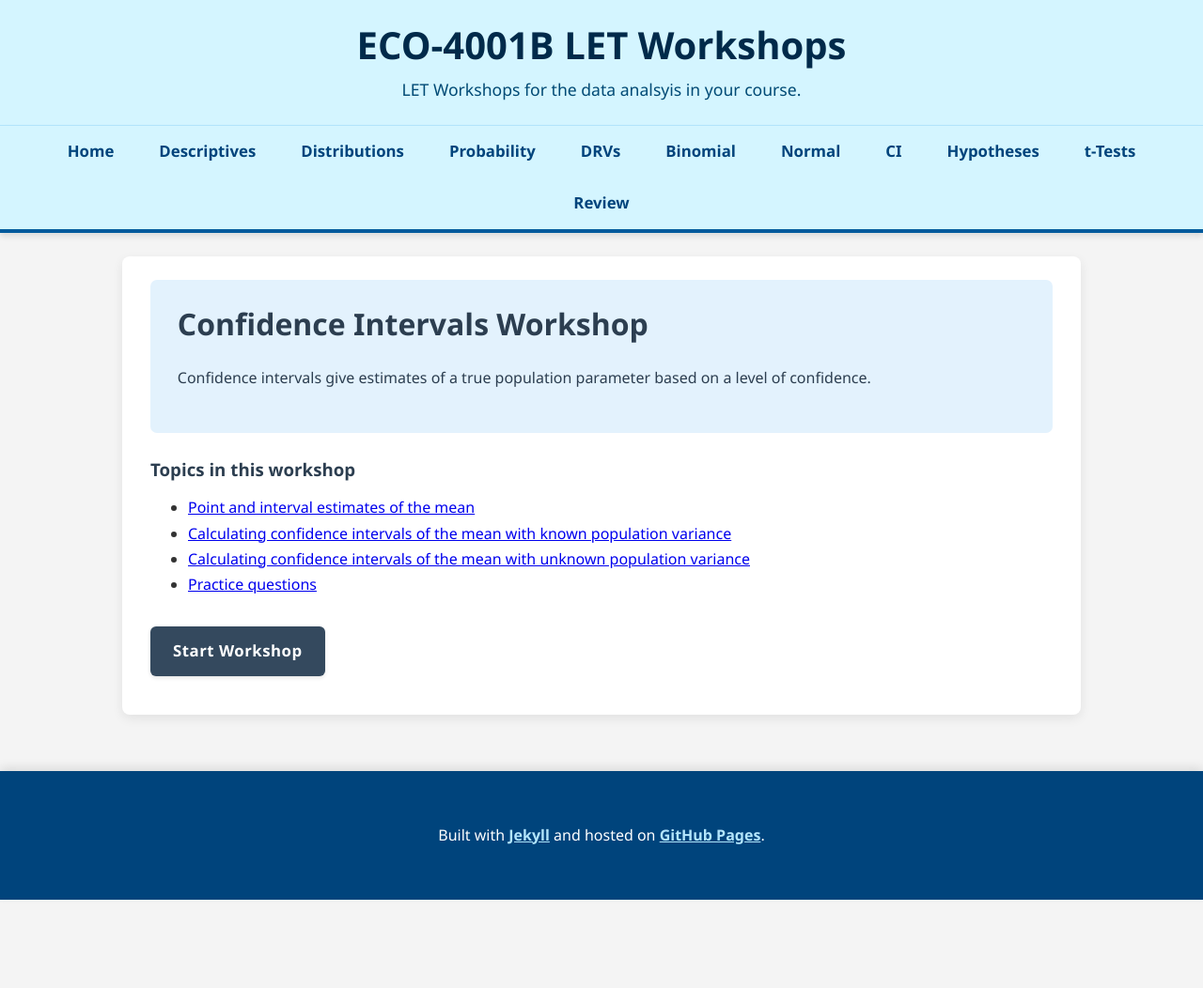
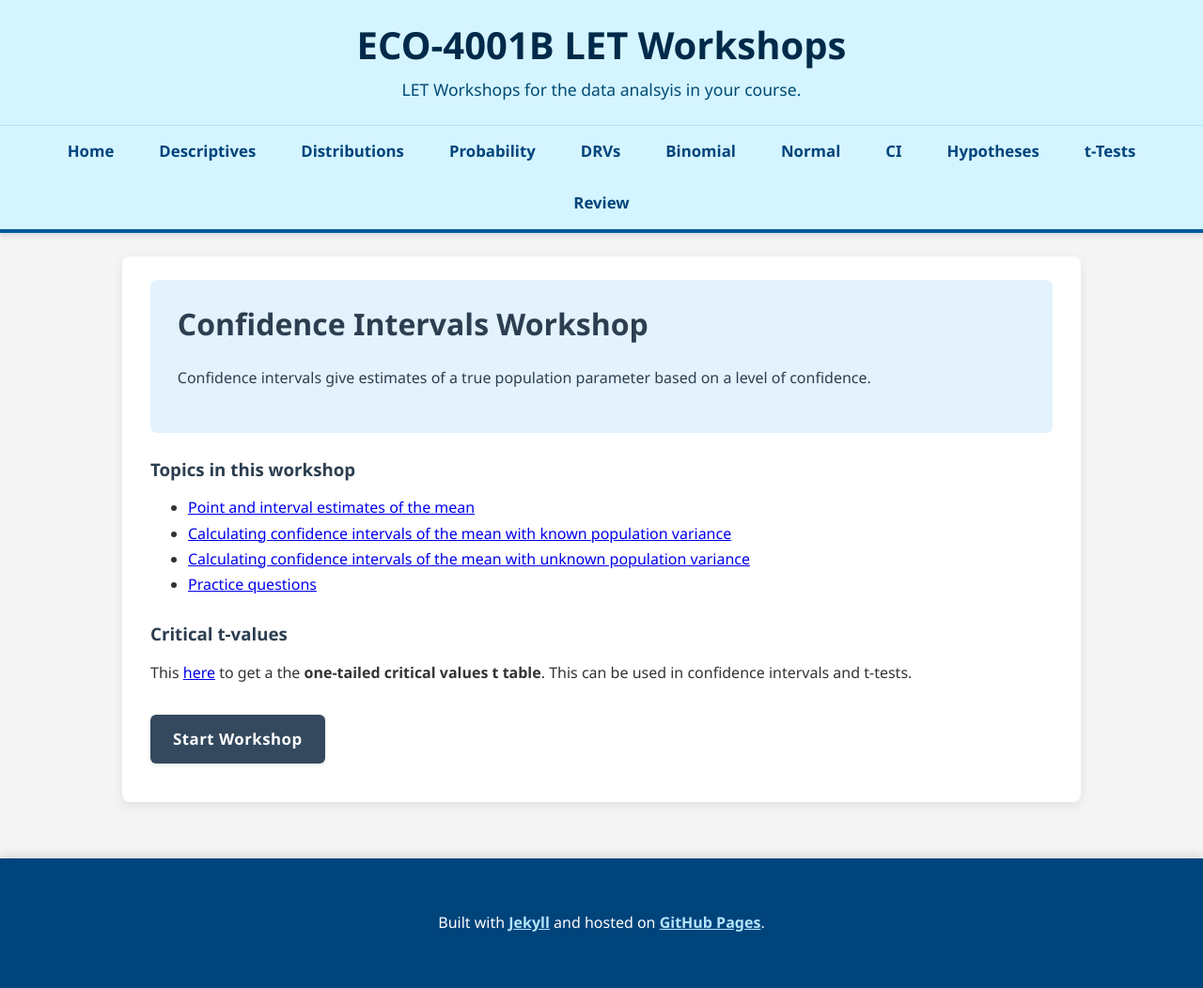
Before and after one commit to probe973/eco-4001b, a Jekyll site: the page built from confidence/index.md, in a window 1280 px wide. Shown: the whole page at 94% size. Built offline with Jekyll 4.4.1, drawn with Linux system fonts in a browser that asks for light colours; before the commit the page ends 958 px from its top, so only the background shows below that.

Commit message:
Update index.md

```diff
--- a/confidence/index.md
+++ b/confidence/index.md
@@ -18,6 +18,9 @@ Confidence intervals give estimates of a true population parameter based on a le
 * <a href="{{ "/confidence/03-unknown_variance.html" | relative_url }}">Calculating confidence intervals of the mean  with unknown population variance</a>
 * <a href="{{ "/confidence/04-practice.html" | relative_url }}">Practice questions</a>
 
+### Critical t-values
+
+This <a href="/eco-4001b/assets/pdf/critical values of 1 tailed t.pdf" target="_blank">here</a> to get a the **one-tailed critical values t table**.  This can be used in confidence intervals and t-tests.
 
 
 <a href="{{ "/confidence/01-point-interval.html" | relative_url }}" class="btn btn-primary">Start Workshop</a>
```
